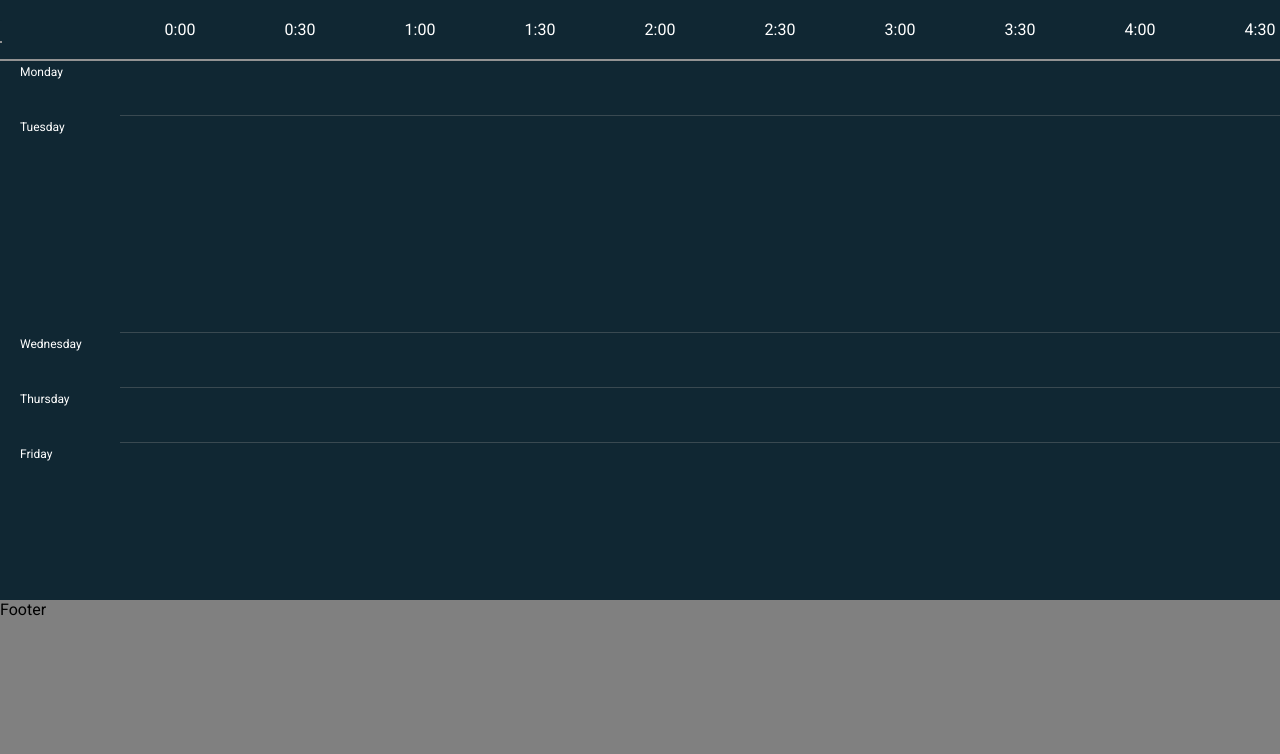
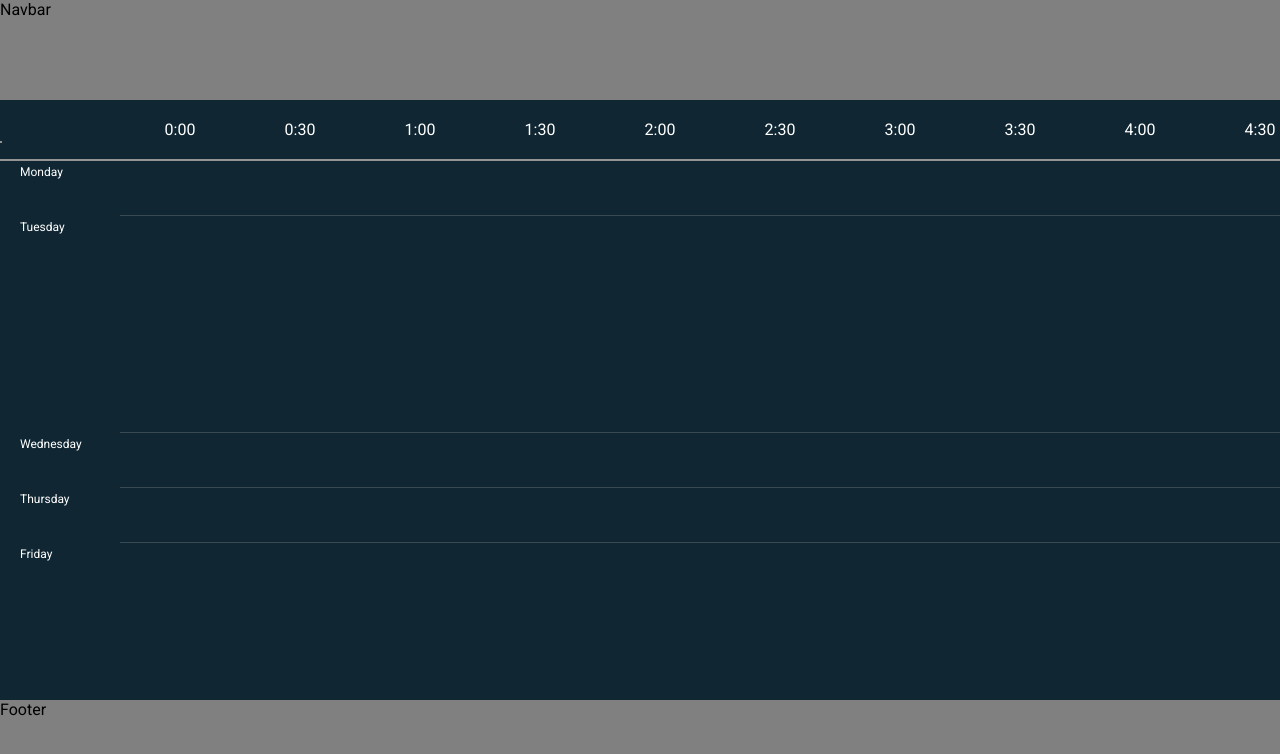
Before and after one commit to muhammadbuttsprintx/table-component-new, a React (Create React App) app: page / in a window 1280 px wide. Shown: the top 754 px of the page. Built offline with nearby package versions, Linux system fonts and the light colour scheme.

Commit message:
chore: header added

```diff
--- a/src/index.jsx
+++ b/src/index.jsx
@@ -114,7 +114,7 @@ ReactDOM.render(
       width: '100%',
     }}
   >
-    {/* <div
+    <div
       style={{
         backgroundColor: 'grey',
         height: '200px',
@@ -122,7 +122,7 @@ ReactDOM.render(
       }}
     >
       Navbar
-    </div> */}
+    </div>
     <CalenderTable1
       eventsData={events}
       daysLabels={daysLabels}
```
